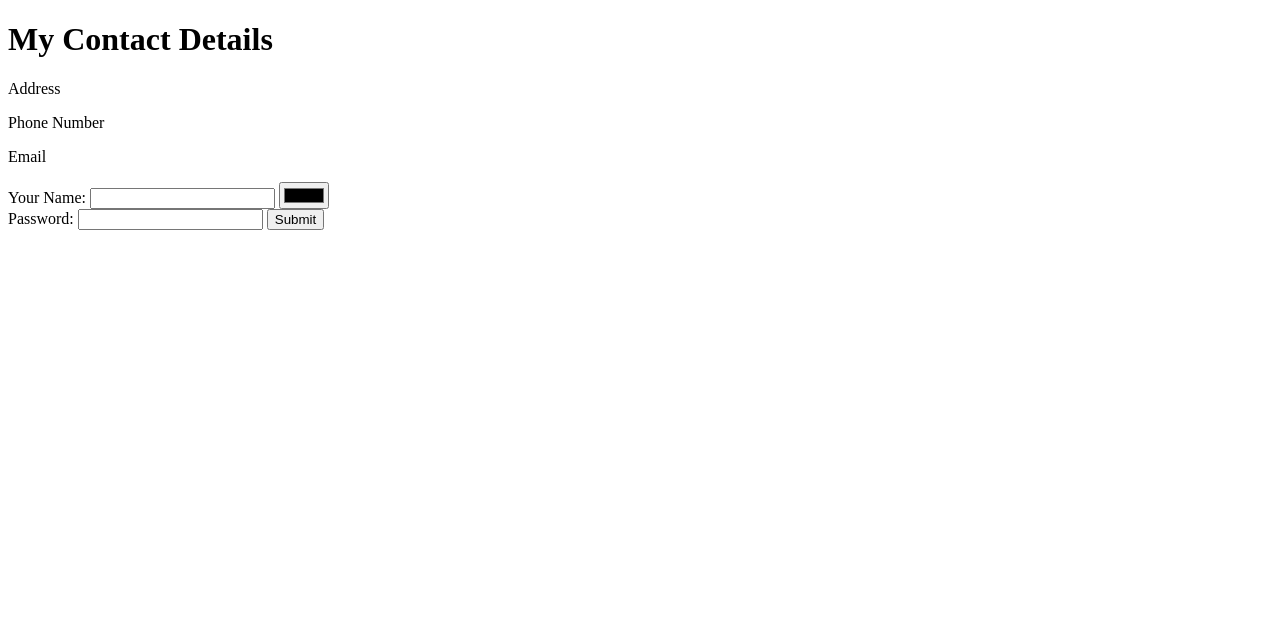
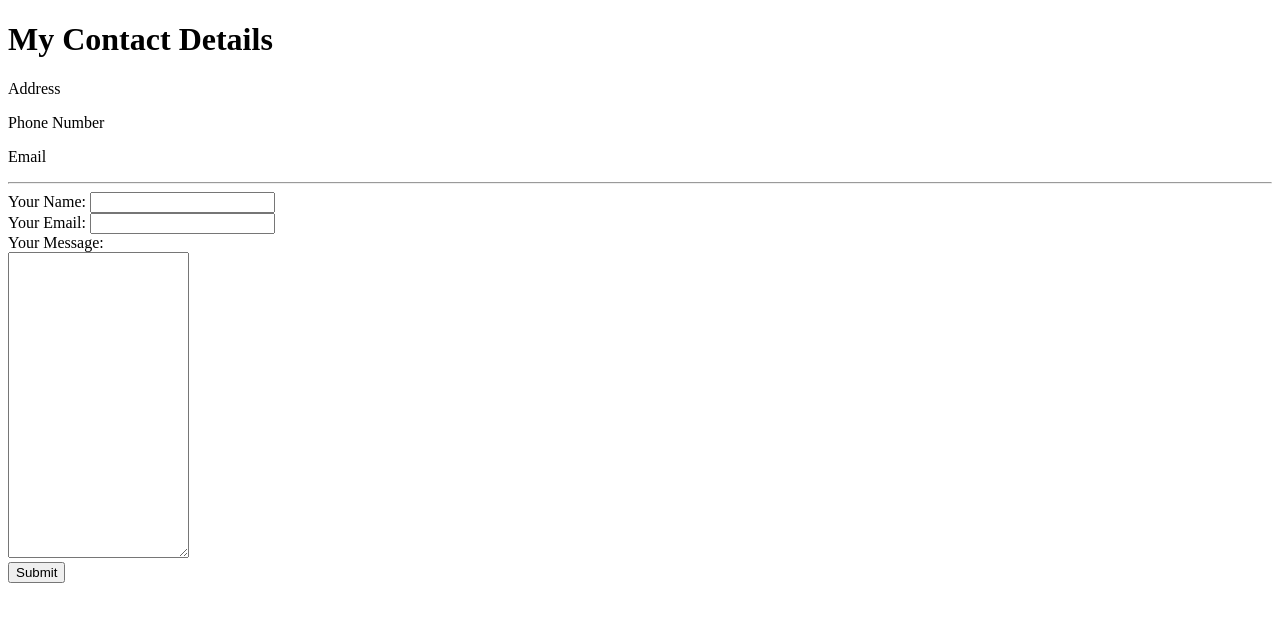
Before and after one commit to Lreyes4/portfolio-liliana-softwaredev, a plain HTML site: page HTML-Personal Site/contact.html in a window 1280 px wide. Drawn offline with Linux system fonts and the light colour scheme.

Commit message:
added form to contact.html

```diff
--- a/HTML-Personal Site/contact.html
+++ b/HTML-Personal Site/contact.html
@@ -11,14 +11,16 @@
     <p>Address</p>
     <p>Phone Number</p>
     <p>Email</p>
+    <hr>
 
-    <form action="">
+    <form action="mailto:info@liliana_reyes0814@yahoo.com" method="post" enctype="text/plain">
         <label>Your Name:</label>
-        <input type="text">
-        <input type="color"><br>
-        <label>Password:</label>
-        <input type="password">
-        <input type="submit">
+        <input type="text" name="yourNames"><br>
+        <label>Your Email:</label>
+        <input type="email" name="yourEmail"><br>
+        <label>Your Message:</label><br>
+        <textarea name="yourMessage" id="" cols="20" rows="20"></textarea><br>
+        <input type="submit"><br>
     </form>
 </body>
 </html>
```
